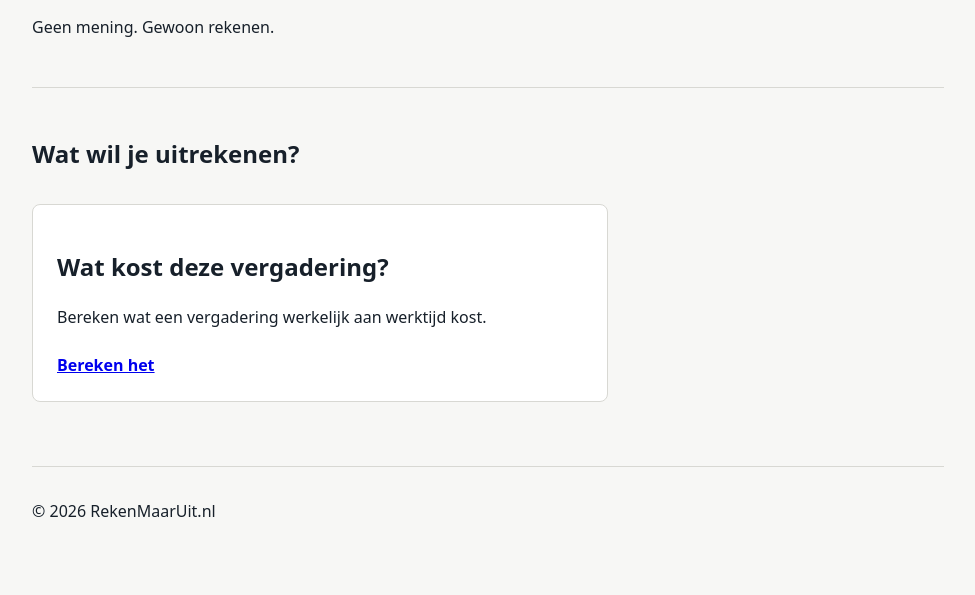
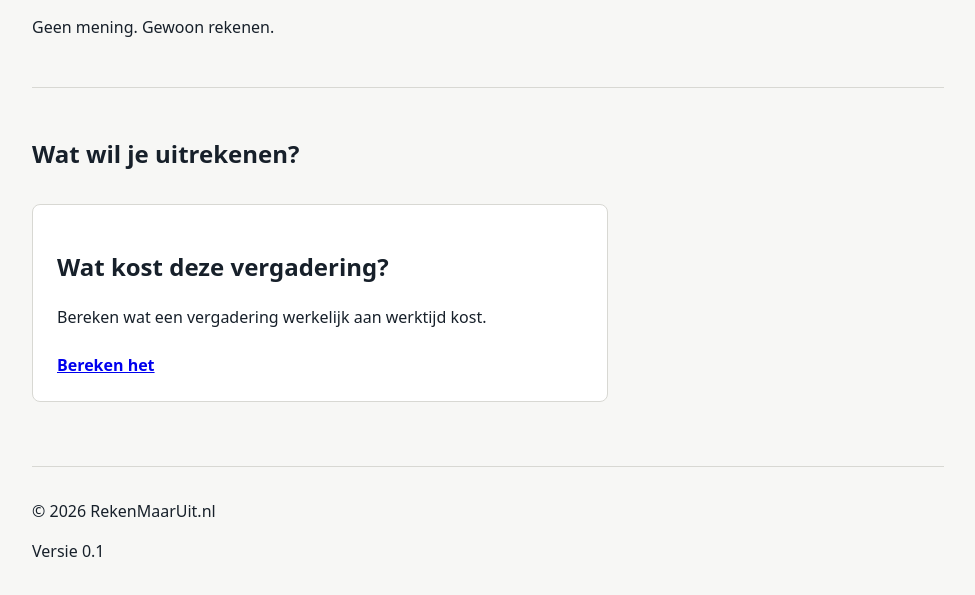
Before and after one commit to RekenMaarUit/RekenMaarUit, a plain HTML site: page index.html in a window 1280 px wide. Shown: the part 93-688 px from the top of the page, without its empty margins (152-1127 px from the left). Drawn offline with Linux system fonts and the light colour scheme.

Commit message:
Versie toegevoegd

```diff
--- a/index.html
+++ b/index.html
@@ -34,6 +34,7 @@
 
     <footer>
         <p>&copy; <span id="year"></span> RekenMaarUit.nl</p>
+        <p>Versie 0.1</p>
     </footer>
 </body>
 </html>
```
